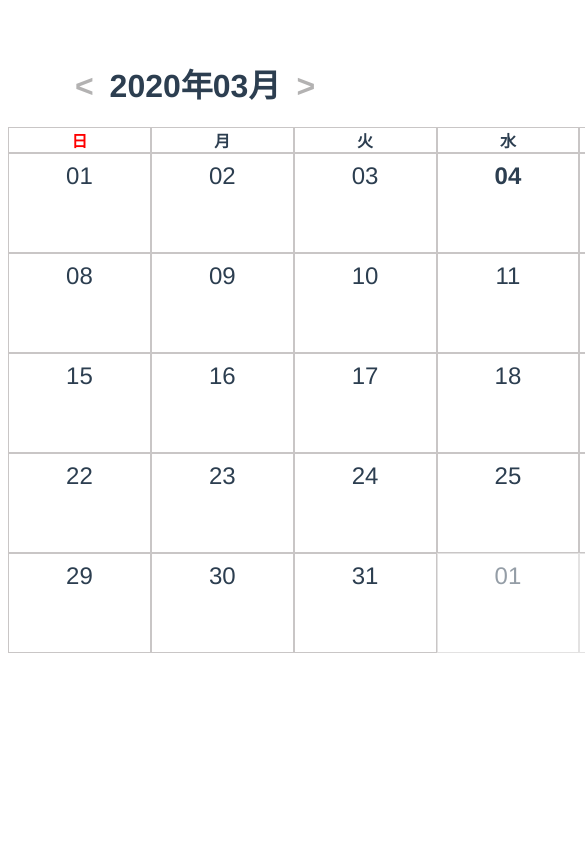
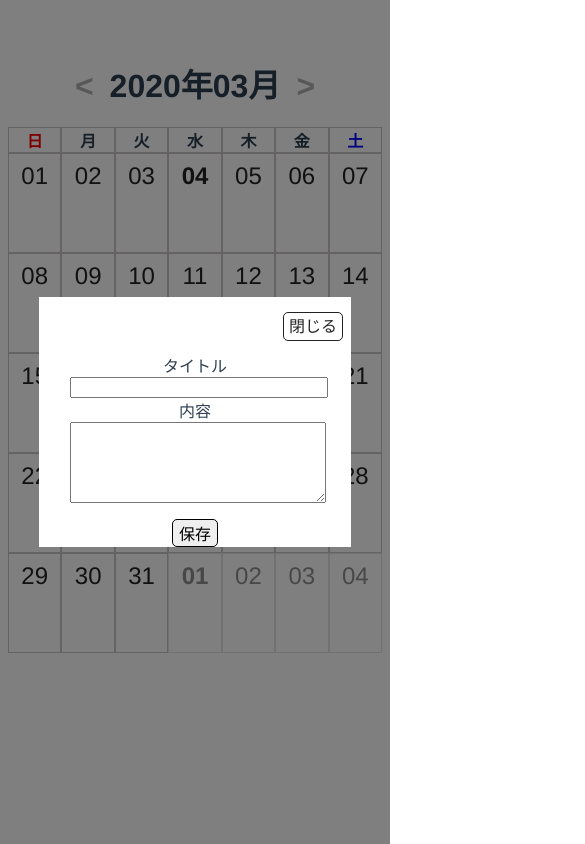
Before and after one commit to crmh13/calendar_app, a Vue app: page / in a window 390 px wide. Both pictures are taken after a click on the element "10". Shown: the top 844 px of the page, 585 px wide, since content can reach past the window. Built offline with nearby package versions, Linux system fonts and the light colour scheme.

Commit message:
todo入力機能追加

```diff
--- a/package.json
+++ b/package.json
@@ -10,7 +10,8 @@
   "dependencies": {
     "core-js": "^3.6.4",
     "moment": "^2.24.0",
-    "vue": "^2.6.11"
+    "vue": "^2.6.11",
+    "vuex": "^3.1.2"
   },
   "devDependencies": {
     "@vue/cli-plugin-babel": "^4.2.0",
--- a/public/index.html
+++ b/public/index.html
@@ -1,5 +1,5 @@
 <!DOCTYPE html>
-<html lang="en">
+<html lang="ja">
   <head>
     <meta charset="utf-8">
     <meta http-equiv="X-UA-Compatible" content="IE=edge">
--- a/src/components/Calendar.vue
+++ b/src/components/Calendar.vue
@@ -8,8 +8,8 @@
 
 <script>
 import moment from "moment"
-import Header from "./Header.vue"
-import Week from "./Week.vue"
+import Header from "./Header"
+import Week from "./Week"
 import Day from "./Day"
 
 export default {
@@ -23,7 +23,7 @@ export default {
       dates: [],
       month: "",
       selectMonth: null,
-      today: moment()
+      today: moment(),
     }
   },
   methods: {
@@ -32,7 +32,7 @@ export default {
     },
     changeNext: function() {
       this.selectMonth = moment(this.selectMonth).add(1, "M")
-    }
+    },
   },
   created() {
     this.selectMonth = moment()
@@ -43,37 +43,68 @@ export default {
       this.dates = []
       const today = moment()
       for (let i = 0; i < moment(this.selectMonth).daysInMonth(); i++) {
-        if (today.isSame(moment(this.selectMonth).startOf("M").add(i, "d"), 'day')) {
-          this.dates[i] = {
-            day: moment(this.selectMonth).startOf("M").add(i, "d").format("DD"),
-            thisMonth: true,
-            today: true
-          }
-          continue
+        const thisDay = moment(this.selectMonth).startOf("M").add(i, "d")
+        const todo = this.$store.getters.todo.find(todo => thisDay.isSame(todo.date, 'day'))
+        let todayFlg = false
+        let todoTitle = ""
+        let todoDescription = ""
+        if (today.isSame(thisDay, 'day')) todayFlg = true
+        if (todo) {
+          todoTitle = todo.title
+          todoDescription = todo.description
         }
         this.dates[i] = {
-          day: moment(this.selectMonth).startOf("M").add(i, "d").format("DD"),
+          day: thisDay.format("DD"),
+          date: thisDay.format("YYYY-MM-DD"),
           thisMonth: true,
-          today: false
+          today: todayFlg,
+          todoTitle: todoTitle,
+          todoDescription: todoDescription
         }
       }
       const lastDays = []
       const startDay = moment(this.selectMonth).startOf("M").day()
       for (let i = 0; i < startDay; i++) {
+        const thisDay = moment(this.selectMonth).startOf("M").add(i, "d")
+        const todo = this.$store.getters.todo.find(todo => thisDay.isSame(todo.date, 'day'))
+        let todayFlg = false
+        let todoTitle = ""
+        let todoDescription = ""
+        if (today.isSame(thisDay, 'day')) todayFlg = true
+        if (todo) {
+          todoTitle = todo.title
+          todoDescription = todo.description
+        }
         lastDays[i] = {
           day: moment(this.selectMonth).startOf("M").add(i - startDay, "d").format("DD"),
+          date: thisDay.format("YYYY-MM-DD"),
           thisMonth: false,
-          today: false
+          today: todayFlg,
+          todoTitle: todoTitle,
+          todoDescription: todoDescription
         }
       }
       const nextDays = []
       const endDay = moment(this.selectMonth).endOf("M").day()
       let num = 0
       for (let i = 6; i > endDay; i--) {
+        const thisDay = moment(this.selectMonth).startOf("M").add(i, "d")
+        const todo = this.$store.getters.todo.find(todo => thisDay.isSame(todo.date, 'day'))
+        let todayFlg = false
+        let todoTitle = ""
+        let todoDescription = ""
+        if (today.isSame(thisDay, 'day')) todayFlg = true
+        if (todo) {
+          todoTitle = todo.title
+          todoDescription = todo.description
+        }
         nextDays[num] = {
           day: moment(this.selectMonth).endOf("M").subtract(endDay - i, "d").format("DD"),
+          date: thisDay.format("YYYY-MM-DD"),
           thisMonth: false,
-          today: false
+          today: todayFlg,
+          todoTitle: todoTitle,
+          todoDescription: todoDescription
         },
         num++
       }
--- a/src/components/Day.vue
+++ b/src/components/Day.vue
@@ -1,16 +1,41 @@
 <template>
-  <div class="calendar">
-    <div v-for="(date, index) in dates" :key="index" class="date" :class="{ thin: !date.thisMonth, today: date.today }">
-      {{ date.day }}
+  <section>
+    <div class="calendar">
+      <div v-for="(date, index) in dates" :key="index" class="date" :class="{ thin: !date.thisMonth, today: date.today }">
+        <a href="#" @click.prevent="open(index)">
+          {{ date.day }}<br>{{ date.todoTitle }}
+        </a>
+      </div>
     </div>
-  </div>
+    <Todo :active="active" :date="date" @close="close" @save="save" />
+  </section>
 </template>
 
 <script>
+import Todo from "./Todo"
 
 export default {
+  components: { Todo },
   props: {
     dates: Array
+  },
+  data: function() {
+    return {
+      active: false,
+      date: {}
+    }
+  },
+  methods: {
+    open: function(num) {
+      this.active = true
+      this.date = this.dates[num]
+    },
+    close: function() {
+      this.active = false
+    },
+    save: function(date) {
+      this.$emit('save', date)
+    }
   }
 }
 </script>
@@ -44,4 +69,17 @@ export default {
   font-weight: bold;
 }
 
+a {
+  display: inline-block;
+  width: 100%;
+  height: 100%;
+  text-decoration: none;
+  color:#222;
+}
+
+@media screen and (max-width: 1000px) {
+  .calendar {
+    width: 100%;
+  }
+}
 </style>
--- a/src/components/Header.vue
+++ b/src/components/Header.vue
@@ -1,6 +1,6 @@
 <template>
   <div class="month">
-    <h1><a href="#" @click="changePrev()">&lt;</a>{{ month }}<a href="#" @click="changeNext()">&gt;</a></h1>
+    <h1><a href="#" @click.prevent="changePrev()">&lt;</a>{{ month }}<a href="#" @click.prevent="changeNext()">&gt;</a></h1>
   </div>
 </template>
 
--- /dev/null
+++ b/src/components/Todo.vue
@@ -0,0 +1,122 @@
+<template>
+  <div class="todo" v-if="active" @click.self="close">
+    <div>
+      <p class="close"><a href="#" @click.prevent="close">閉じる</a></p>
+      <dl>
+        <dt><label>タイトル</label></dt>
+        <dd><input type="text" v-model="date.todoTitle"></dd>
+        <dt><label>内容</label></dt>
+        <dd><textarea v-model="date.todoDescription" rows="5"></textarea></dd>
+      </dl>
+      <button class="save" @click="save">保存</button>
+    </div>
+  </div>
+</template>
+
+<script>
+export default {
+  props: {
+    active: Boolean,
+    date: Object
+  },
+  methods: {
+    close: function() {
+      this.$emit('close')
+    },
+    save: function() {
+      const date = {
+        date: this.date.date,
+        title: this.date.todoTitle,
+        description: this.date.todoDescription
+      }
+      this.$store.commit('save', date)
+      this.$emit('close')
+    }
+  }
+}
+</script>
+
+<style scoped>
+.todo {
+  position: fixed;
+  top: 0;
+  left: 0;
+  width: 100%;
+  height: 100%;
+  background: rgba(0,0,0,0.5);
+}
+
+.todo div {
+  position: absolute;
+  width: 500px;
+  height: 250px;
+  background: #fff;
+  top: 50%;
+  left: 50%;
+  transform: translate(-50%,-50%);
+}
+
+textarea {
+  vertical-align: middle;
+  width: 100%;
+}
+
+input {
+  width: 100%;
+}
+
+.close {
+  text-align: right;
+  margin-right: 8px;
+}
+
+.close a {
+  border: 1px solid #222;
+  border-radius: 5px;
+  padding: 5px;
+  color: #222;
+  text-decoration: none;
+}
+
+dt {
+  width: 100px;
+  display: inline-block;
+  margin-bottom: 20px;
+}
+dd {
+  margin-left: 16px;
+  width: 350px;
+  display: inline-block;
+  text-align: left;
+}
+
+.save {
+  border: 1px solid;
+  border-radius: 5px;
+  cursor: pointer;
+  font-size: 16px;
+}
+
+@media screen and (max-width: 1000px) {
+  .todo div {
+    width: 80%;
+  }
+
+  dt {
+    display: block;
+    text-align: center;
+    margin: auto;
+  }
+  dd {
+    display: block;
+    text-align: center;
+    margin: auto;
+  }
+}
+
+@media screen and (max-width: 400px) {
+  dd {
+    width: 80%;
+  }
+}
+</style>
--- a/src/components/Week.vue
+++ b/src/components/Week.vue
@@ -1,7 +1,7 @@
 <template>
   <div class="calendar">
-  <div v-for="(week, index) in weeks" :key="index" class="week" :class="{ sunday: week === '日', saturday: week === '土'}">
-    {{ week }}
+    <div v-for="(week, index) in weeks" :key="index" class="week" :class="{ sunday: week === '日', saturday: week === '土'}">
+      {{ week }}
     </div>
   </div>
 </template>
@@ -41,4 +41,9 @@ export default {
   color: blue;
 }
 
+@media screen and (max-width: 1000px) {
+  .calendar {
+    width: 100%;
+  }
+}
 </style>
--- a/src/main.js
+++ b/src/main.js
@@ -1,8 +1,10 @@
 import Vue from 'vue'
 import App from './App.vue'
+import store from './store'
 
 Vue.config.productionTip = false
 
 new Vue({
+  store,
   render: h => h(App),
 }).$mount('#app')
--- /dev/null
+++ b/src/store.js
@@ -0,0 +1,22 @@
+import Vue from 'vue'
+import Vuex from 'vuex'
+
+Vue.use(Vuex)
+
+const store = new Vuex.Store({
+  state: {
+    todoList: []
+  },
+  getters: {
+    todo(state) {
+      return state.todoList
+    }
+  },
+  mutations: {
+    save(state, todo) {
+      state.todoList.push(todo)
+    }
+  }
+})
+
+export default store
```
Also changed, not shown: 1 other file (tests, documents, lock files or other folders).
